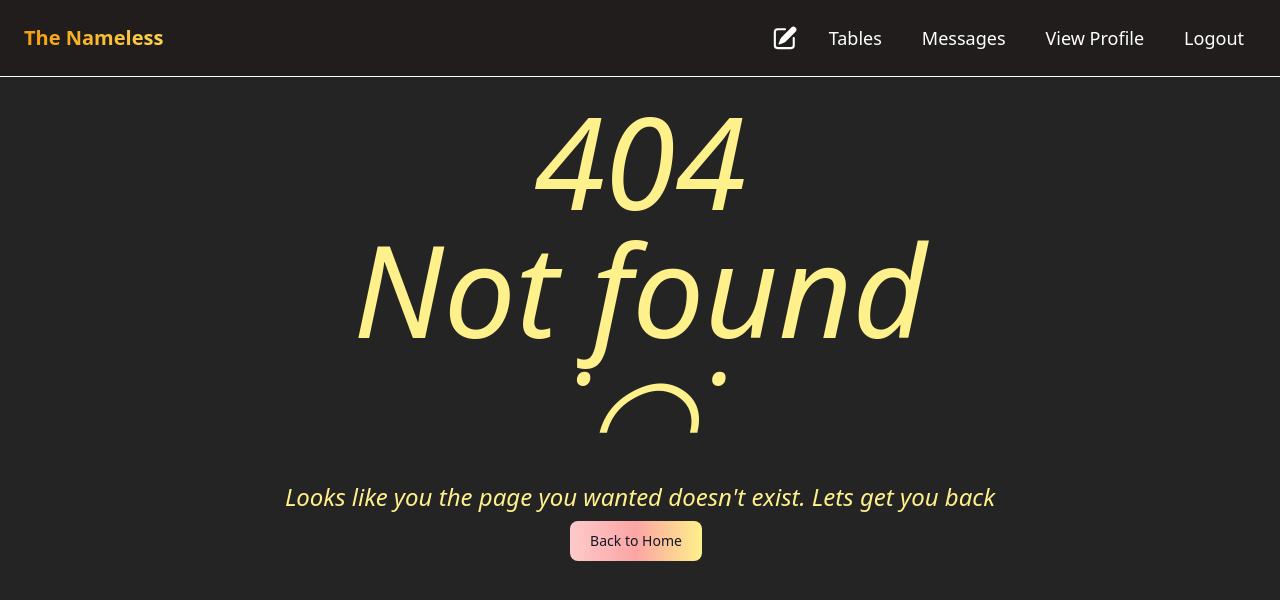
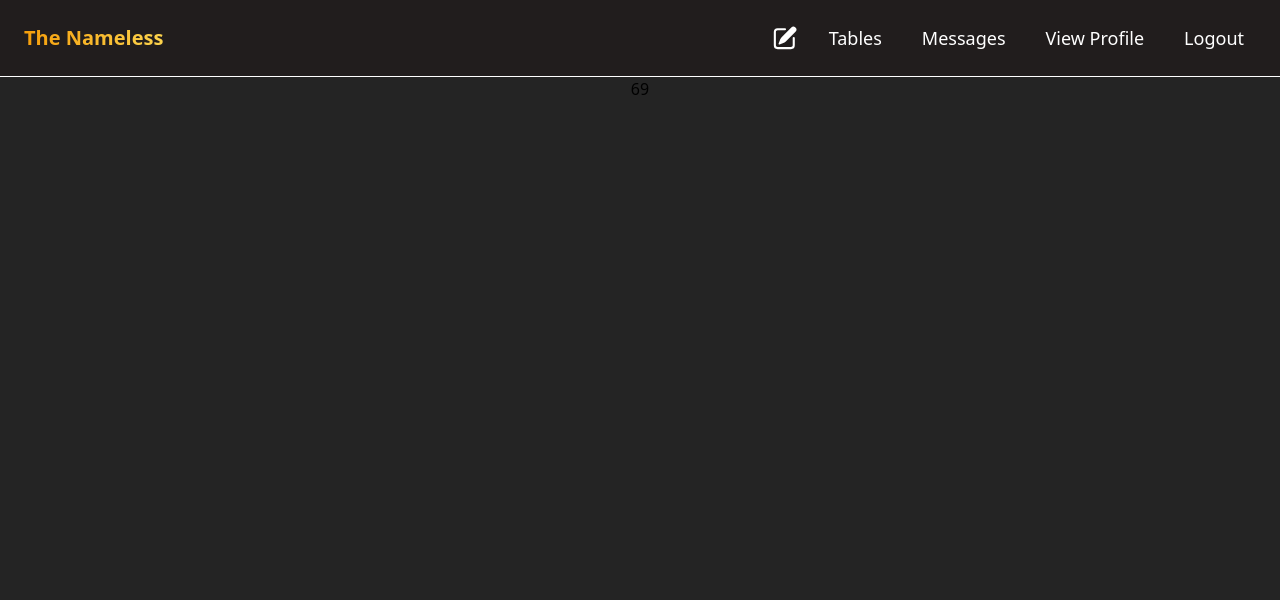
Before and after one commit to NamelessTechnologies/Clipr, a React (Vite) app in the folder frontend/: page /Clipr/Profile in a window 1280 px wide. Before the commit this address had no page. Shown: the top 600 px of the page. Built offline with nearby package versions, Linux system fonts and the light colour scheme; sample sign-in values are in the browser's storage.

Commit message:
initial profile url setup complete

```diff
--- a/frontend/src/App.tsx
+++ b/frontend/src/App.tsx
@@ -11,14 +11,13 @@ import Upload from "./pages/Upload.tsx";
 import Messages from "./pages/Messages.tsx";
 import SetReceiver from "./pages/SetReceiver.tsx";
 import NotFound from "./pages/NotFound.tsx";
+import Profile from "./pages/Profile.tsx";
 
 function App() {
   return (
     <>
       <Router>
-        <div className="z-50">
-          <NavBar />
-        </div>
+        <NavBar />
         <Routes>
           <Route path="Clipr/" element={<Home />} />
           <Route path="Clipr/SignUp" element={<CreateAccount />} />
@@ -27,6 +26,7 @@ function App() {
           <Route path="Clipr/Upload" element={<Upload />} />
           <Route path="Clipr/Messages" element={<Messages />} />
           <Route path="Clipr/SetReceiver" element={<SetReceiver />} />
+          <Route path="Clipr/Profile" element={<Profile />} />
           <Route path="*" element={<NotFound />} />
         </Routes>
       </Router>
--- a/frontend/src/components/Navbar.tsx
+++ b/frontend/src/components/Navbar.tsx
@@ -1,9 +1,12 @@
 import { Link } from "react-router-dom";
 import { HiMiniPencilSquare } from "react-icons/hi2";
 import { useEffect, useState } from "react";
+import UserModel from "../types/User";
 
 function NavBar() {
   const [foundUser, setFoundUser] = useState<string>();
+  const [userProfileURL, setUserProfileURL] =
+    useState<string>("Clipr/Profile/");
   const logout = () => {
     if (!foundUser) {
       return;
@@ -16,6 +19,8 @@ function NavBar() {
     const localStorageUser = localStorage.getItem("user");
     if (localStorageUser) {
       setFoundUser(localStorageUser);
+      const parsed = JSON.parse(localStorageUser) as UserModel;
+      setUserProfileURL(`Clipr/Profile?profile_id=${parsed.user_id}`);
     }
   }, [foundUser]);
 
@@ -55,7 +60,7 @@ function NavBar() {
               </li>
               <li>
                 <Link
-                  to="/"
+                  to={userProfileURL}
                   className="text-lg hover:bg-gray-600 px-3 py-2 rounded"
                 >
                   View Profile
--- /dev/null
+++ b/frontend/src/components/profile/ProfileHeader.tsx
@@ -0,0 +1,9 @@
+import shouldBeLoggedIn from "../Authenticate";
+
+function ProfileHeader(props: { profile_id: string }) {
+  shouldBeLoggedIn(true);
+  const id = props.profile_id;
+  return <div className="flex justify-center w-screen h-screen">{id}</div>;
+}
+
+export default ProfileHeader;
--- /dev/null
+++ b/frontend/src/pages/Profile.tsx
@@ -0,0 +1,14 @@
+import shouldBeLoggedIn from "../components/Authenticate";
+import ProfileHeader from "../components/profile/ProfileHeader";
+
+function Profile() {
+  shouldBeLoggedIn(true);
+
+  return (
+    <div className="flex justify-center w-screen h-screen">
+      <ProfileHeader profile_id={"69"}></ProfileHeader>
+    </div>
+  );
+}
+
+export default Profile;
```
